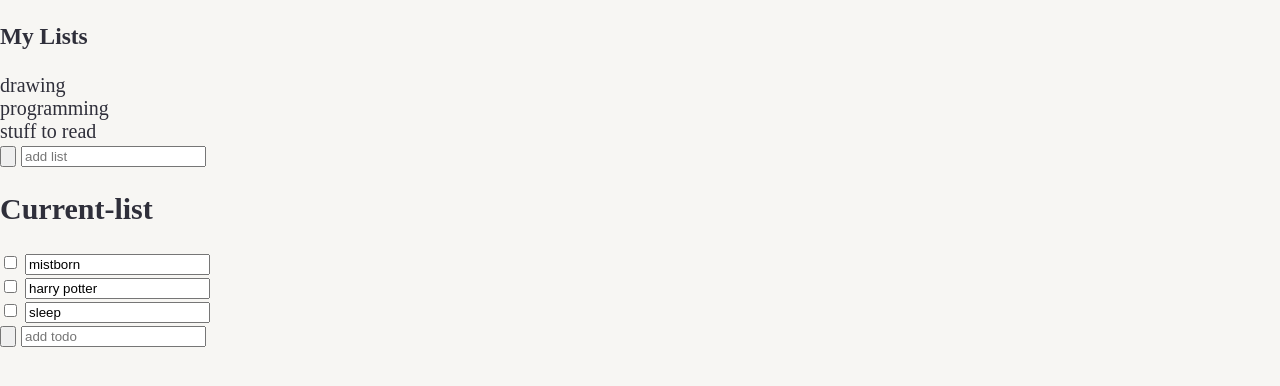
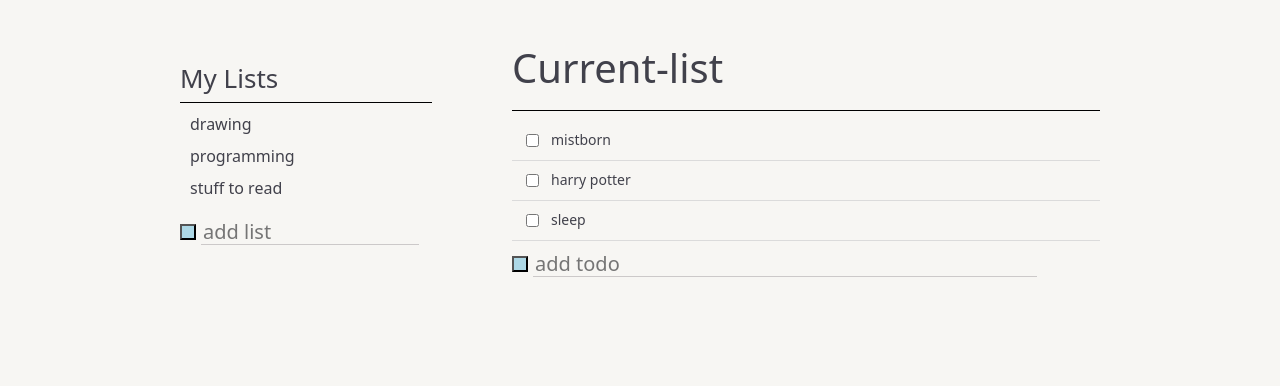
Before and after one commit to xangez/todo-list, a plain HTML site: page index.html in a window 1280 px wide. Drawn offline with Linux system fonts and the light colour scheme.

Commit message:
basic styling done

```diff
--- a/index.html
+++ b/index.html
@@ -10,31 +10,36 @@
   <body>
     <div id="main-container">
       <div id="togglelists-container">
-        <h3 id="my-lists">My Lists</h3>
+
+        <p id="my-lists">My Lists</p>
         <div class="list" id="art-list">drawing</div>
         <div class="list" id="programming-list">programming</div>
         <div class="list" id="book-list">stuff to read</div>
-        <form>
+
+        <form id="addlist-form">
           <input type="button">
           <input type="text" id="add-list" placeholder="add list">
         </form>
       </div>
+
+
       <div class="todo-container" id="bookList-container">
-        <h2>Current-list</h2>
-        <form>
+        <p class="current-list">Current-list</p>
+
+        <form class="todo-item" id="mistborn">
           <input type="checkbox">
           <input type="text" value="mistborn">
         </form>
-        <form>
+        <form class="todo-item" id="harry potter">
           <input type="checkbox">
           <input type="text" value="harry potter">
         </form>
-        <form>
+        <form class="todo-item" id="sleep">
           <input type="checkbox">
           <input type="text" value="sleep">
         </form>
 
-        <form id="add-todo">
+        <form class="addtodo-form">
           <input type="button">
           <input type="text" id="add-list" placeholder="add todo">
         </form>
@@ -42,7 +47,7 @@
     </div>
 
     <template id="todoItem-template">
-      <form>
+      <form class="todo-form" id=''>
         <input type="checkbox">
         <input type="text" value="">
       </form>
--- a/style.css
+++ b/style.css
@@ -15,7 +15,107 @@ html, body {
 body {
   font-size: 20px;
   background-color: rgb(247, 246, 243);
-  color: rgb(47, 47, 58);
+  color: rgb(65, 65, 75);
+  font-family: system-ui;;
+}
+
+#main-container {
+  display: flex;
+  max-width: 1000px;
+  margin: auto;
+}
+
+
+/* global styles */
+
+button,
+input,
+select,
+textarea {
+  font-family: inherit;
+  font-size: 100%;
+  line-height: 1.15;
+}
+
+input {
+  color: inherit;
+}
+
+input:focus {
+  outline: none;
+}
+
+input[type=text] {
+  border: none;
+  background-color: transparent;
+  border-bottom: 1px solid rgb(204, 201, 201);
+}
+
+input[type=button] {
+  background-color: lightblue;
+  cursor: pointer;
+  height: 0.5em;
+  margin-right: 5px;
+}
+
+#addlist-form, .addtodo-form{
+  padding-top: 10px;
+  display: flex;
+  align-items: center;
+}
+
+/* my-lists */
+#togglelists-container {
+  width: 30%;
+  padding: 4%;
+}
+
+#my-lists {
+  margin: 0;
+  border-bottom: 1px solid black;
+  font-size: 1.3em;
+  height: 42px;
+  padding-top: 20px;
+}
+
+.list {
+  margin: 10px;
+  font-size: 0.8em;
+}
+
+#add-list {
+  width: 85%;
+}
+
+/* to-do */
+.todo-container {
+  width: 70%;
+  padding: 4%;
+}
+
+.current-list {
+  margin: 0;
+  padding-bottom: 15px;
+  margin-bottom: 10px;
+  border-bottom: 1px solid black;
+  font-size: 2em;
+}
+
+.todo-item {
+  border-bottom: 1px solid rgb(219, 219, 219);
+  padding: 0.5em;
+  display: flex;
+  align-items: center;
+}
+
+.todo-item>input {
+  border: none;
+  background-color: transparent;
+  font-size: 0.7em;
+}
+
+input[type=checkbox] {
+  margin-right: 10px;
 }
 
 form {
```
